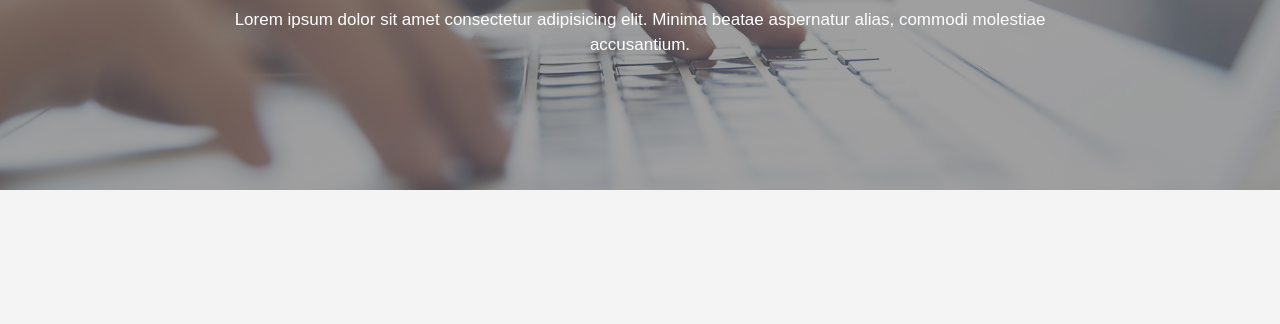
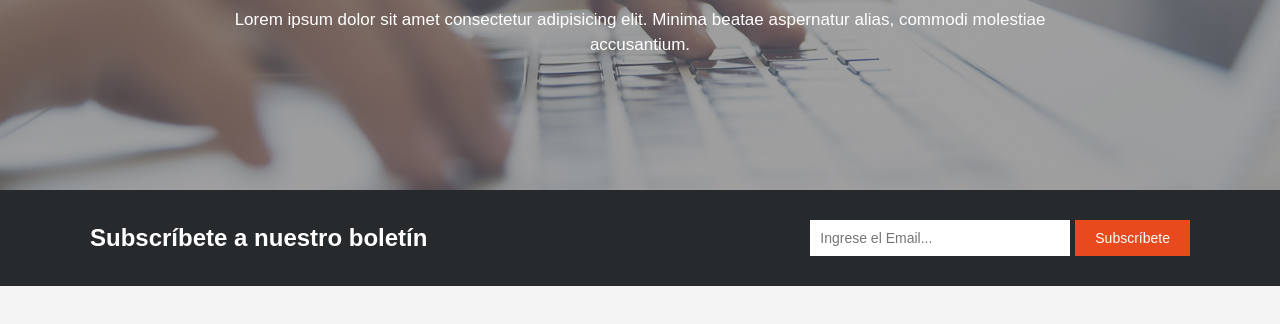
Before and after one commit to agudelomatias0212-svg/Graphel, a plain HTML site: page index.html in a window 1280 px wide. Shown: the part 298-622 px from the top of the page. Drawn offline with Linux system fonts and the light colour scheme.

Commit message:
feat: agrega la seccion de subscripcion al boletin

```diff
--- a/index.css
+++ b/index.css
@@ -90,3 +90,43 @@ body {
     width: 80%;
     margin: 0 auto;
 }
+
+/* ===== BOLETIN ===== */
+.boletin {
+    background-color: #262a2d;
+    padding: 30px 0;
+}
+
+/* otra vez flexbox para separar el titulo del formulario */
+.boletin-flex {
+    display: flex;
+    justify-content: space-between;
+    align-items: center;
+}
+
+.boletin h3 {
+    color: #ffffff;
+    font-size: 24px;
+}
+
+.formulario {
+    display: flex;
+}
+
+.formulario input {
+    width: 260px;
+    padding: 10px;
+    border: none;
+    font-size: 14px;
+    color: #777777;
+}
+
+.formulario button {
+    background-color: #e8491d;
+    color: #ffffff;
+    border: none;
+    padding: 10px 20px;
+    margin-left: 5px;
+    font-size: 14px;
+    cursor: pointer;
+}
--- a/index.html
+++ b/index.html
@@ -33,5 +33,19 @@
         </div>
     </section>
 
+    <!-- SECCION DEL BOLETIN -->
+    <section class="boletin">
+        <div class="contenedor boletin-flex">
+
+            <h3>Subscríbete a nuestro boletín</h3>
+
+            <div class="formulario">
+                <input type="text" placeholder="Ingrese el Email...">
+                <button type="button">Subscríbete</button>
+            </div>
+
+        </div>
+    </section>
+
 </body>
 </html>
```
